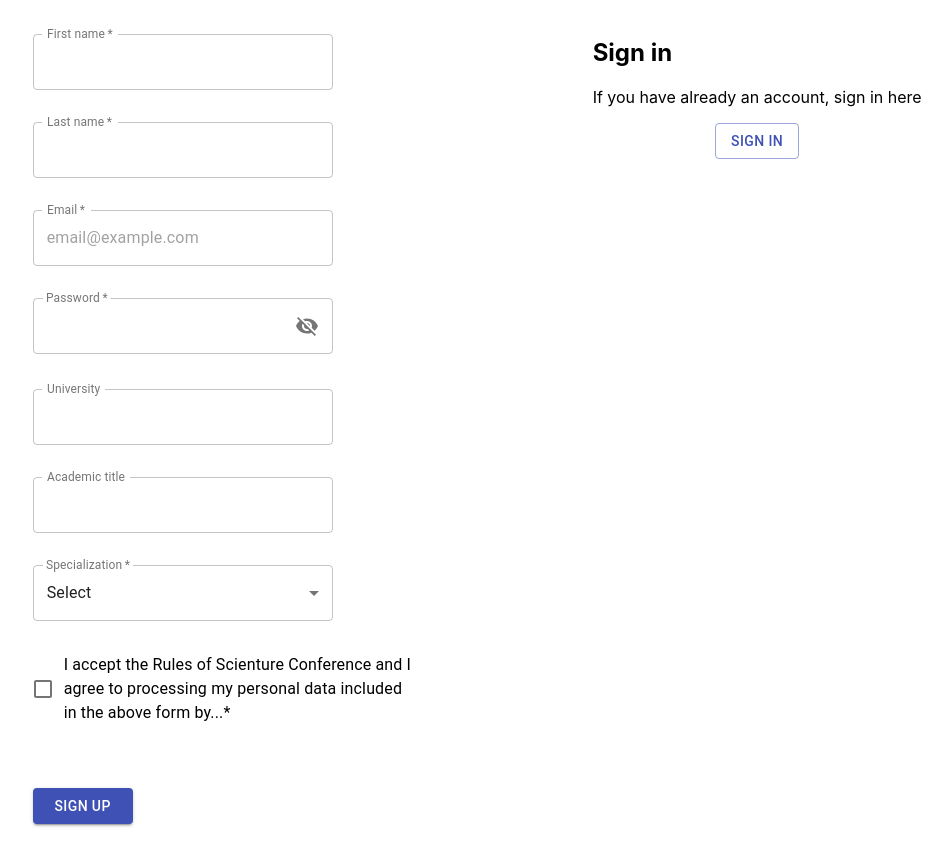
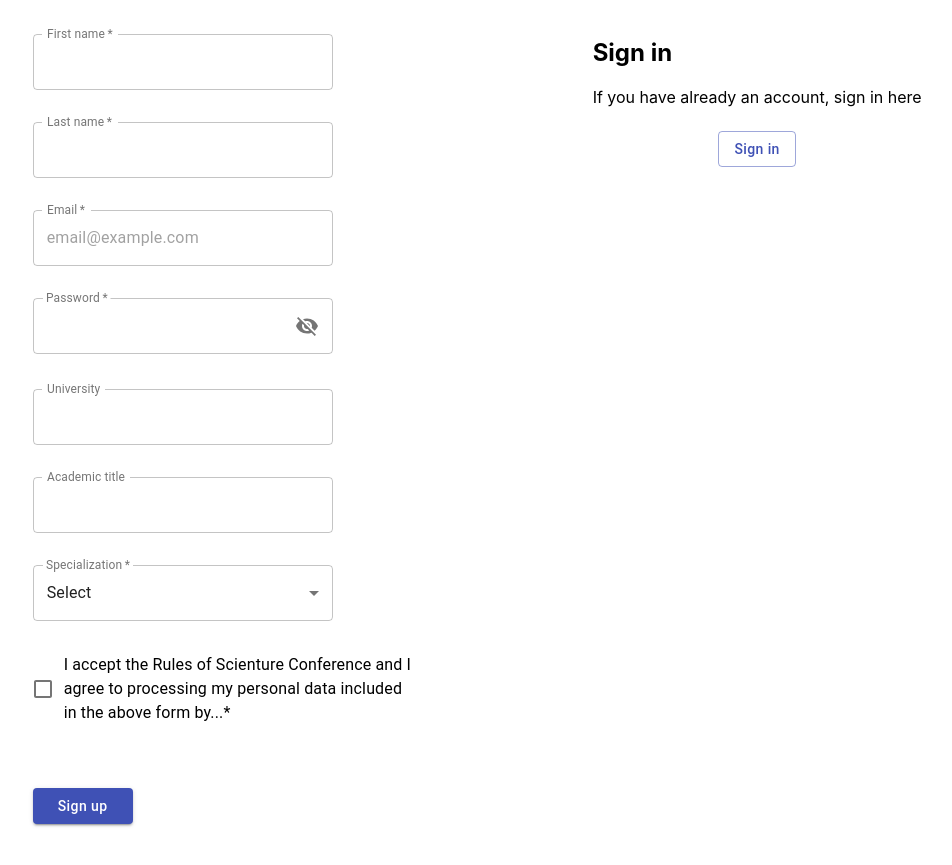
Before and after one commit to WyimaginowaneKoniki/Kongres, a React (Create React App) app in the folder web-client/: page /signup-reviewer in a window 1280 px wide. Shown: the part 280-1145 px from the top of the page, without its empty margins (32-984 px from the left). Built offline with nearby package versions, Linux system fonts and the light colour scheme.

Commit message:
Fix buttons and add comments

```diff
--- a/web-client/src/components/SignUpForm.jsx
+++ b/web-client/src/components/SignUpForm.jsx
@@ -47,6 +47,7 @@ const styles = makeStyles({
   },
   btnSignup: {
     width: "100px",
+    textTransform: "none",
   },
   menuItem: {
     textAlign: "left",
@@ -66,8 +67,9 @@ const styles = makeStyles({
     textAlign: "left",
     display: "block",
   },
-  btn: {
+  btnSignIn: {
     margin: "8px 0px",
+    textTransform: "none",
   },
   columns: {
     display: "flex",
@@ -151,6 +153,7 @@ export default function SignUpForm(props) {
             noValidate
             onSubmit={handleSubmit((data) => alert(JSON.stringify(data)))}
           >
+            {/* FirstName Input */}
             <TextField
               className={style.textField}
               inputRef={register}
@@ -166,6 +169,8 @@ export default function SignUpForm(props) {
               error={!!errors.firstName}
               helperText={errors?.firstName?.message}
             />
+
+            {/* LastName Input */}
             <TextField
               className={style.textField}
               inputRef={register}
@@ -181,6 +186,8 @@ export default function SignUpForm(props) {
               error={!!errors.lastName}
               helperText={errors?.lastName?.message}
             />
+
+            {/* Email Input */}
             <TextField
               className={style.textField}
               inputRef={register}
@@ -198,6 +205,8 @@ export default function SignUpForm(props) {
               error={!!errors.email}
               helperText={errors?.email?.message}
             />
+
+            {/* Password Input */}
             <FormControl
               className={style.textField}
               required
@@ -234,6 +243,8 @@ export default function SignUpForm(props) {
                 {errors?.password?.message}
               </FormHelperText>
             </FormControl>
+
+            {/* University Input */}
             <TextField
               className={style.textField}
               inputRef={register}
@@ -248,6 +259,8 @@ export default function SignUpForm(props) {
               error={!!errors.university}
               helperText={errors?.university?.message}
             />
+
+            {/* AcademicTitle Input */}
             <TextField
               className={style.textField}
               inputRef={register}
@@ -262,6 +275,8 @@ export default function SignUpForm(props) {
               error={!!errors.academicTitle}
               helperText={errors?.academicTitle?.message}
             />
+
+            {/* Specialization Input - Select*/}
             <FormControl
               variant="outlined"
               name="specialization"
@@ -313,6 +328,8 @@ export default function SignUpForm(props) {
                 </MenuItem>
               </Select>
             </FormControl>
+
+            {/* Acceptance - Rules of Conference */}
             <FormControlLabel
               className={style.formControlLabel}
               control={
@@ -331,6 +348,8 @@ export default function SignUpForm(props) {
             <FormHelperText error className={style.formHelperText}>
               {errors.acceptance ? errors.acceptance.message : " "}
             </FormHelperText>
+
+            {/* Button Submit */}
             <Button
               className={style.btnSignup}
               color="primary"
@@ -340,10 +359,12 @@ export default function SignUpForm(props) {
               Sign up
             </Button>
           </form>
+
+          {/* Info about signing in */}
           <div className={style.signInUpOther}>
             <h2 className={style.heading}>{props.heading}</h2>
             <p className={style.content}>{props.content}</p>
-            <Button variant="outlined" color="primary" classname={style.btn}>
+            <Button variant="outlined" color="primary" className={style.btnSignIn}>
               {props.btn}
             </Button>
           </div>
```
